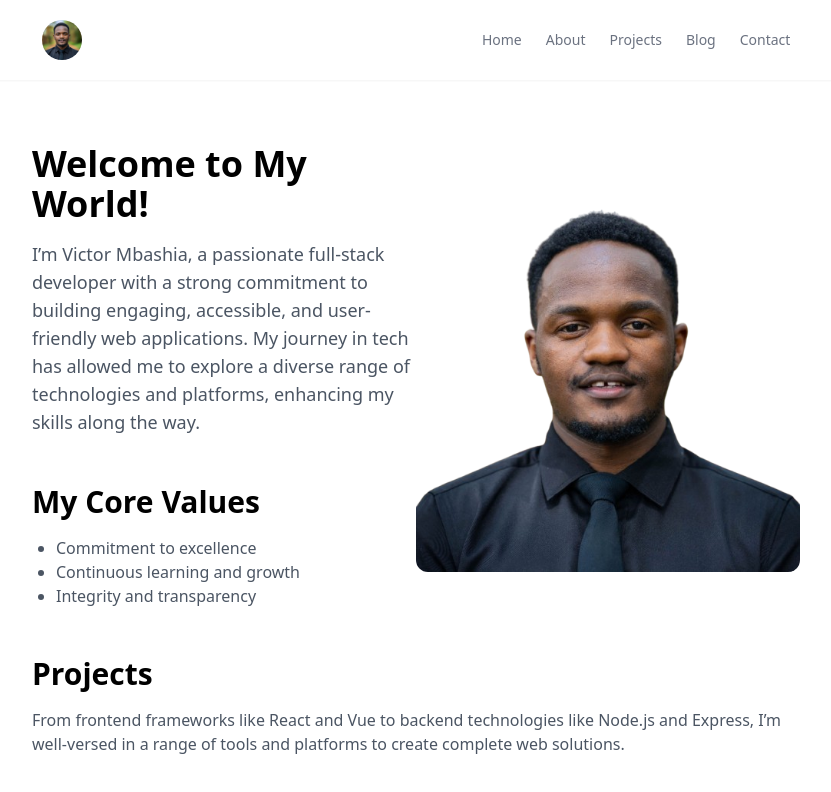
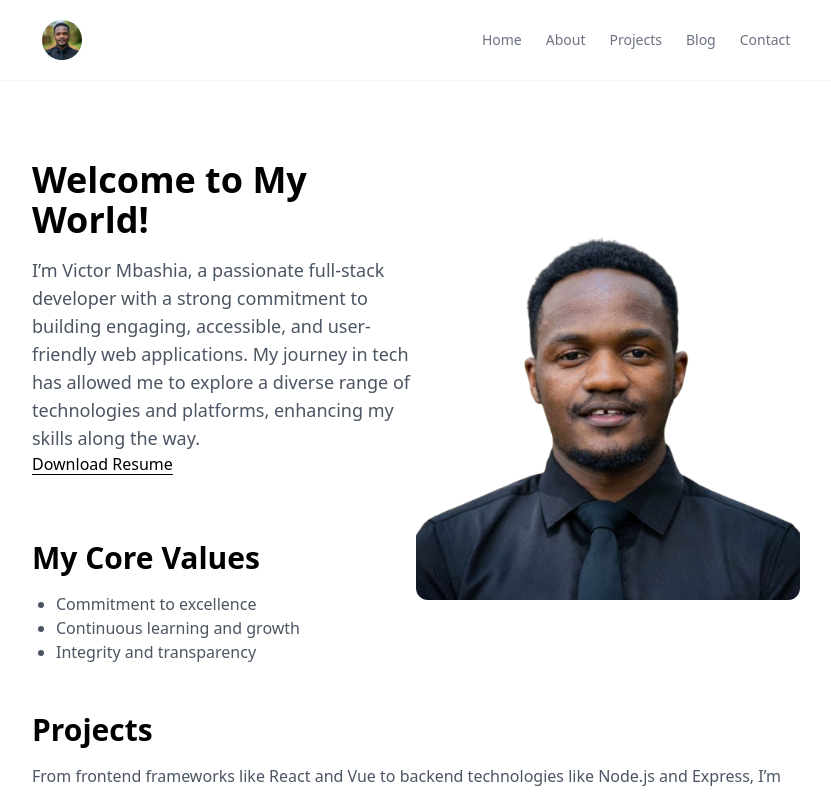
Before and after one commit to KingKiarie/Mbashia, a Next.js app: page /about in a window 1280 px wide. Shown: the top 792 px of the page, without its empty margins (224-1055 px from the left). Built offline with nearby package versions, Linux system fonts and the light colour scheme.

Commit message:
fix: Minor change made

```diff
--- a/app/about/page.tsx
+++ b/app/about/page.tsx
@@ -28,7 +28,7 @@ export default function About() {
               initial={{ y: 50, opacity: 0 }}
               whileInView={{ y: 0, opacity: 1 }}
               transition={{ duration: 0.8, ease: "easeInOut" }}
-              className="mb-12"
+              className="mb-12 py-4"
             >
               <h1 className="text-4xl font-bold mb-4">Welcome to My World!</h1>
               <p className="text-lg text-gray-600">
@@ -38,6 +38,13 @@ export default function About() {
                 me to explore a diverse range of technologies and platforms,
                 enhancing my skills along the way.
               </p>
+              <Link href={"#"} passHref legacyBehavior>
+                <a href="#" download="filename.pdf">
+                  <button className="underline underline-offset-4">
+                    Download Resume
+                  </button>
+                </a>
+              </Link>
             </motion.div>
 
             <motion.div
--- a/app/components/Navbar.tsx
+++ b/app/components/Navbar.tsx
@@ -86,7 +86,7 @@ export default function Navbar() {
             ))}
           </ul>
 
-          <div className="flex justify-center py-4">
+          {/* <div className="flex justify-center py-4">
             <button
               onClick={toggleTheme}
               className="flex items-center justify-center w-10 h-10 rounded-full bg-gray-200 dark:bg-gray-700 transition-all"
@@ -97,7 +97,7 @@ export default function Navbar() {
                 <FaCloudSun className="text-yellow-400" size={20} />
               )}
             </button>
-          </div>
+          </div> */}
         </div>
       )}
     </nav>
--- a/app/components/Projects/ProjectCard.tsx
+++ b/app/components/Projects/ProjectCard.tsx
@@ -28,7 +28,7 @@ const ProjectListing = () => {
           initial={{ y: 50, opacity: 0 }}
           whileInView={{ y: 0, opacity: 1 }}
           transition={{ duration: 0.8, ease: "easeInOut" }}
-          className="grid grid-cols-1 sm:grid-cols-2 gap-4 md:gap-8"
+          className="grid grid-cols-1 sm:grid-cols-2  gap-4 md:gap-8"
         >
           {projectData.slice(0, 4).map((project, index) => (
             <ProjectCard
--- a/app/projects/page.tsx
+++ b/app/projects/page.tsx
@@ -26,7 +26,7 @@ export default function Projects() {
         initial={{ y: 50, opacity: 0 }}
         whileInView={{ y: 0, opacity: 1 }}
         transition={{ duration: 0.8, ease: "easeOut" }}
-        className="grid grid-cols-2 items-center gap-8"
+        className="grid grid-cols-1 md:grid-cols-2 lg:grid-cols-2 items-center gap-8"
       >
         {projectData.map((project) => (
           <ProjectCard
```
